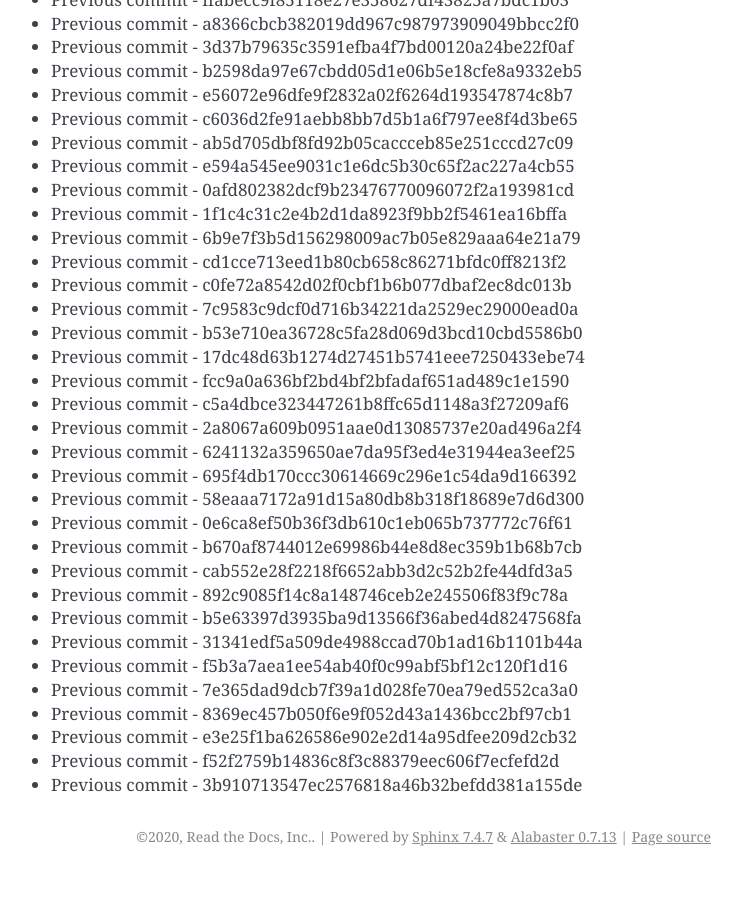
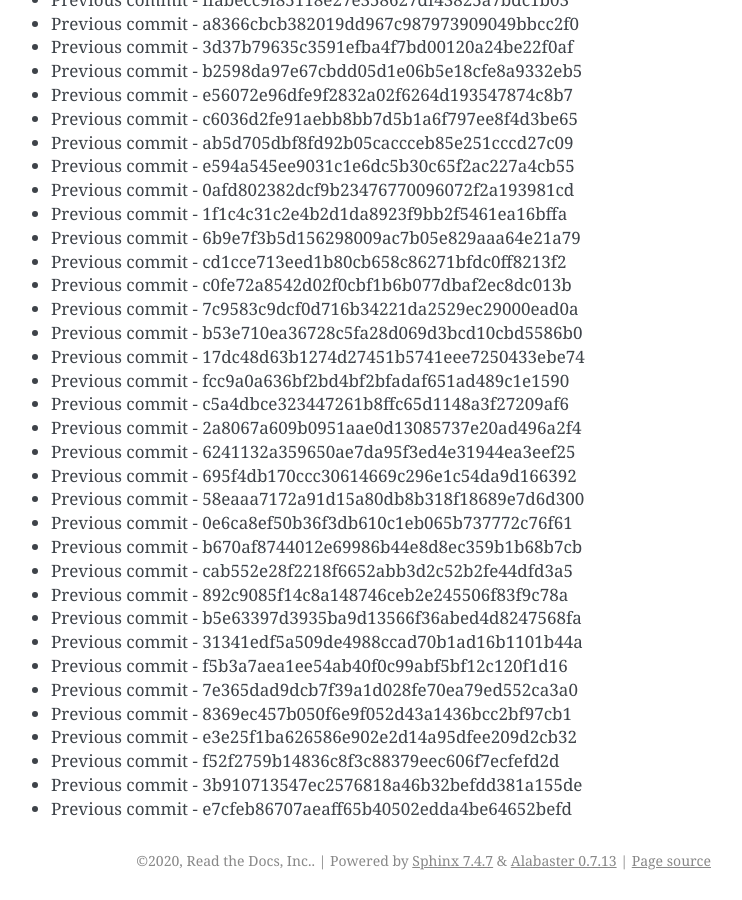
Before and after one commit to readthedocs/rtd-git-stresstest, a Sphinx documentation site: the page built from docs/updates.rst, in a window 1280 px wide and 900 px high, scrolled down 97985 px. Shown: the whole window, without its empty margins (399-1141 px from the left). Built offline with Sphinx 7.4.7, drawn with Linux system fonts in a browser that asks for light colours; before the commit the page ends 98861 px from its top, so only the background shows below that.

Commit message:
Generating commit from previous: e7cfeb86707aeaff65b40502edda4be64652befd

```diff
--- a/docs/updates.rst
+++ b/docs/updates.rst
@@ -4149,3 +4149,4 @@ It can be tested for any performance characteristics.
 * Previous commit - e3e25f1ba626586e902e2d14a95dfee209d2cb32
 * Previous commit - f52f2759b14836c8f3c88379eec606f7ecfefd2d
 * Previous commit - 3b910713547ec2576818a46b32befdd381a155de
+* Previous commit - e7cfeb86707aeaff65b40502edda4be64652befd
```
